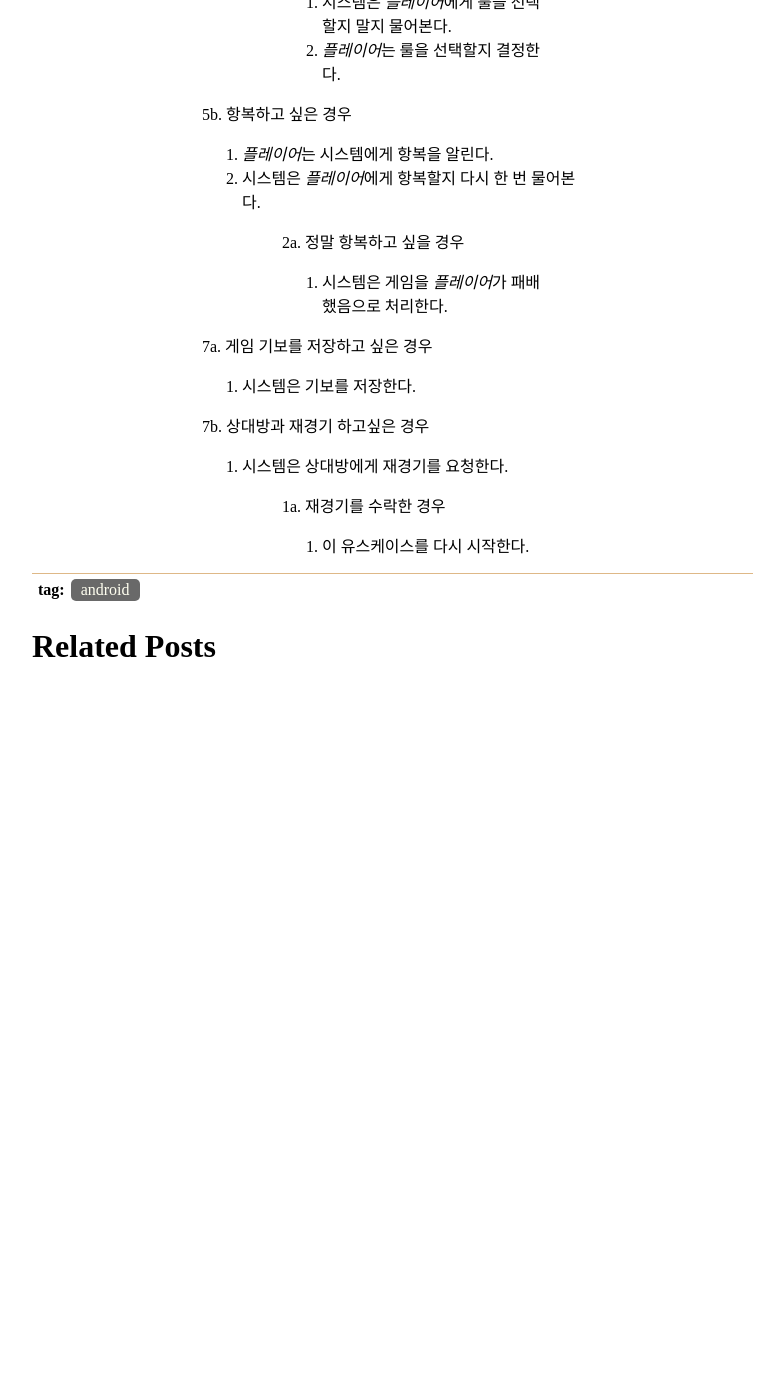
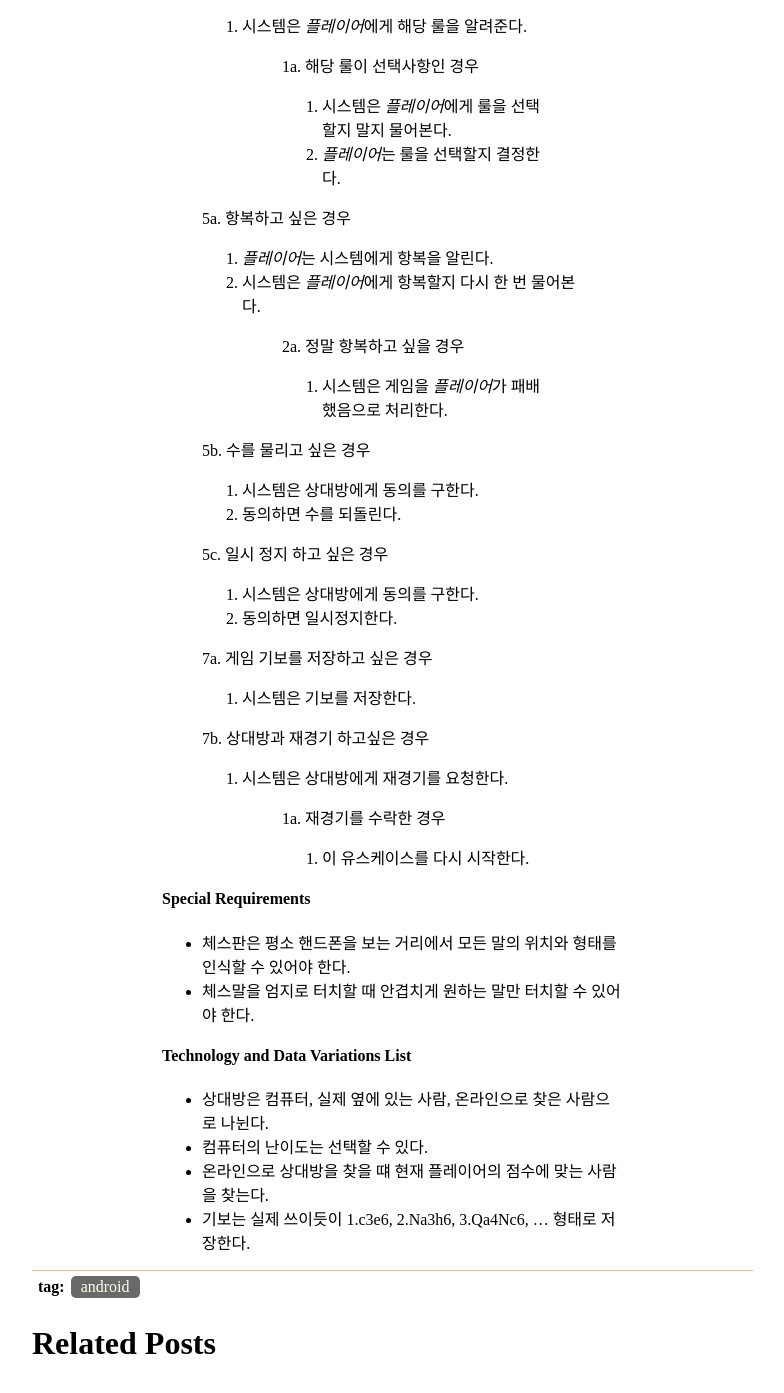
Before and after one commit to BreadKey/breadkey.github.io, a Jekyll site: the page built from _posts/2019-01-03-android-chess-1.md, in a window 1280 px wide and 1400 px high, scrolled down 1372 px. Shown: the top 1393 px of the window, without its empty margins (355-1139 px from the left). Built offline with Jekyll 4.4.1, drawn with Linux system fonts in a browser that asks for light colours; before the commit the page ends 2075 px from its top, so only the background shows below that; some of the changed text lies outside the part shown.

Commit message:
유스케이스 작성 완료

```diff
--- a/_posts/2019-01-03-android-chess-1.md
+++ b/_posts/2019-01-03-android-chess-1.md
@@ -39,17 +39,28 @@ tags: [android]
 7. *플레이어*는 체스를 끝낸다.
 
 >>> #### Extensions
->>>> 5a. 앙파상 등 특별한 룰이 존재하는 경우
+>>>> 3-4a. *플레이어*가 쓸 수 있는 시간을 모두 다 쓴 경우
+1. 시스템은 게임을 *플레이어*가 패배했음으로 처리한다.
+
+>>>> 4a. 앙파상 등 특별한 룰이 존재하는 경우
 1. 시스템은 *플레이어*에게 해당 룰을 알려준다.
 >>>>> 1a. 해당 룰이 선택사항인 경우
 >>>>> 1. 시스템은 *플레이어*에게 룰을 선택할지 말지 물어본다.
 >>>>> 2. *플레이어*는 룰을 선택할지 결정한다.
 
->>>> 5b. 항복하고 싶은 경우
+>>>> 5a. 항복하고 싶은 경우
 1. *플레이어*는 시스템에게 항복을 알린다.
 2. 시스템은 *플레이어*에게 항복할지 다시 한 번 물어본다.
 >>>>> 2a. 정말 항복하고 싶을 경우
 >>>>> 1. 시스템은 게임을 *플레이어*가 패배했음으로 처리한다.
+
+>>>> 5b. 수를 물리고 싶은 경우
+1. 시스템은 상대방에게 동의를 구한다.
+2. 동의하면 수를 되돌린다.
+
+>>>> 5c. 일시 정지 하고 싶은 경우
+1. 시스템은 상대방에게 동의를 구한다.
+2. 동의하면 일시정지한다.
 
 >>>> 7a. 게임 기보를 저장하고 싶은 경우
 1. 시스템은 기보를 저장한다.
@@ -58,3 +69,13 @@ tags: [android]
 1. 시스템은 상대방에게 재경기를 요청한다.
 >>>>> 1a. 재경기를 수락한 경우
 >>>>> 1. 이 유스케이스를 다시 시작한다.
+
+>>> #### Special Requirements
+- 체스판은 평소 핸드폰을 보는 거리에서 모든 말의 위치와 형태를 인식할 수 있어야 한다.
+- 체스말을 엄지로 터치할 때 안겹치게 원하는 말만 터치할 수 있어야 한다.
+
+>>> #### Technology and Data Variations List
+- 상대방은 컴퓨터, 실제 옆에 있는 사람, 온라인으로 찾은 사람으로 나뉜다.
+- 컴퓨터의 난이도는 선택할 수 있다.
+- 온라인으로 상대방을 찾을 떄 현재 플레이어의 점수에 맞는 사람을 찾는다.
+- 기보는 실제 쓰이듯이 1.c3e6, 2.Na3h6, 3.Qa4Nc6, ... 형태로 저장한다.
```
